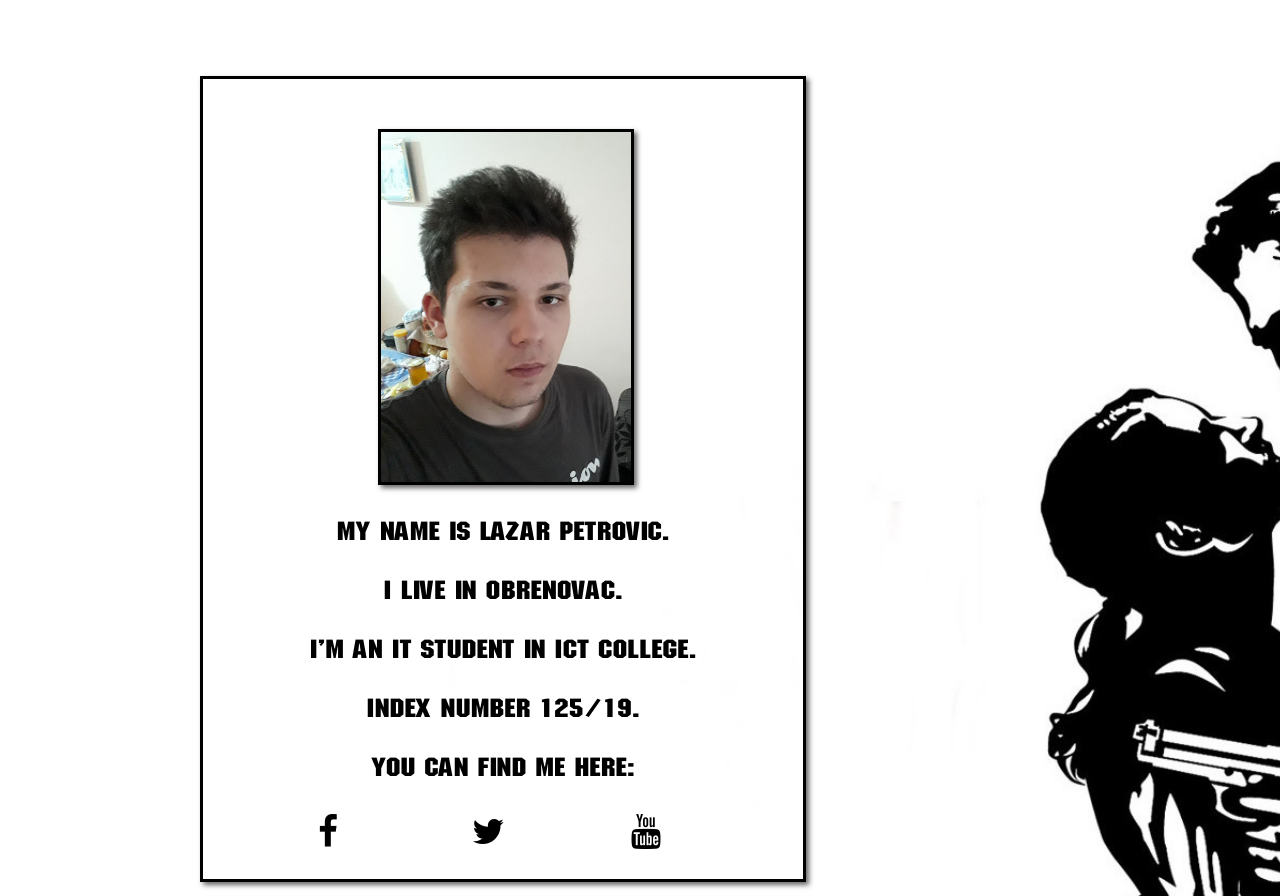
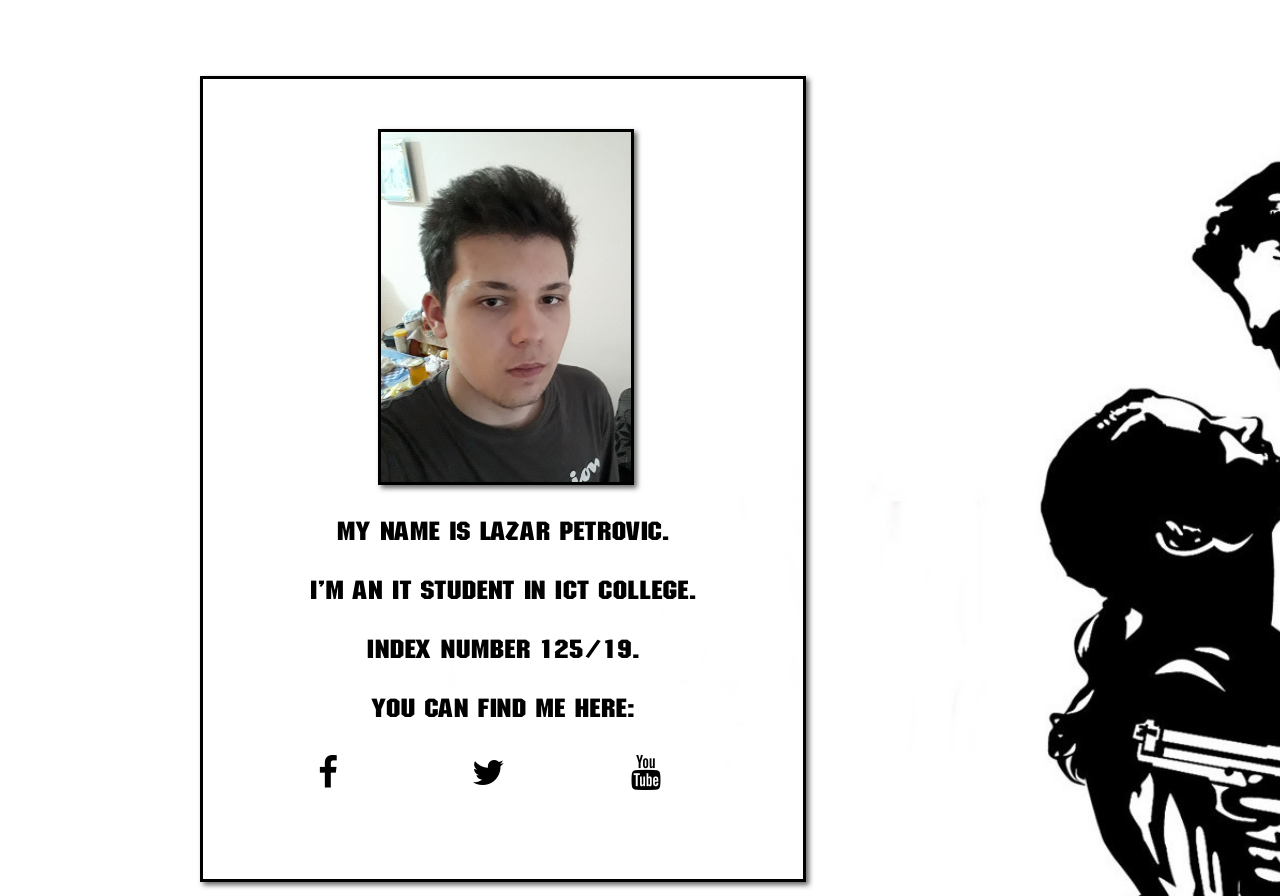
Before and after one commit to profkosmosic/max-payne-tribute-site, a plain HTML site: page about.html in a window 1280 px wide. Shown: the part 204-1100 px from the top of the page. Drawn offline with Linux system fonts and the light colour scheme.

Commit message:
Update about.html

```diff
--- a/about.html
+++ b/about.html
@@ -34,7 +34,6 @@
 	  <section id="hello">
 	    <img src="img/ja.jpg" alt="lazar"/>
 		<p>My name is Lazar Petrovic.</p>
-		<p>I live in Obrenovac.</p>
 		<p>I'm an IT student in ICT college.</p>
 		<p>Index Number 125/19.</p>
 		<p>You can find me here:</p>
```
